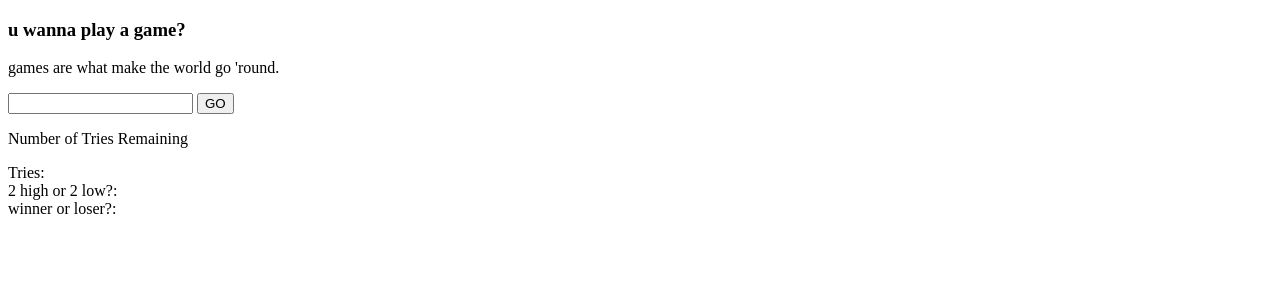
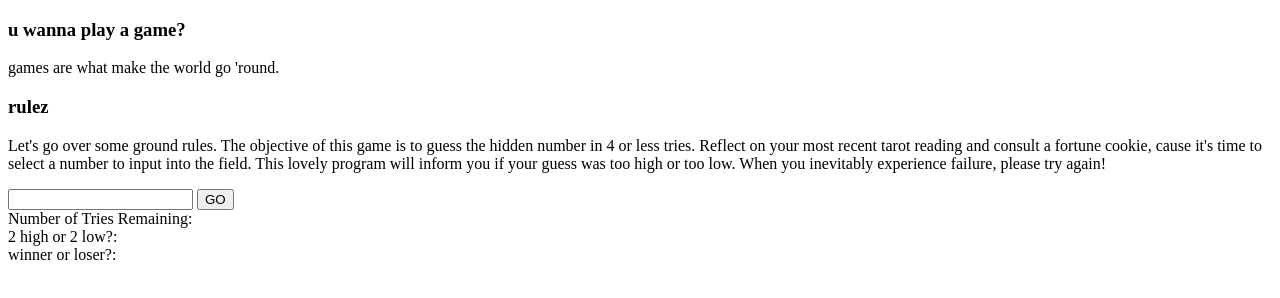
Before and after one commit to anapothos/number-guesser, a plain HTML site: page index.html in a window 1280 px wide. Drawn offline with Linux system fonts and the light colour scheme.

Commit message:
made refactoring changes to html and app

```diff
--- a/app.js
+++ b/app.js
@@ -1,4 +1,4 @@
-import { compareNumbers } from './test/compare-numbers';
+import { compareNumbers } from './compare-numbers';
 
 //iniliaze dom elements
 
--- a/index.html
+++ b/index.html
@@ -10,15 +10,24 @@
 </head>
 
 <body>
+    <div id="intro">
         <h3>u wanna play a game?</h3>
         <p>games are what make the world go 'round.</p>
+        <p id = 'rule-list'>
+            <h3>rulez</h3>
+            Let's go over some ground rules. The objective of this game is to guess the hidden number in 4 or less tries. Reflect on your most recent tarot reading and consult a fortune cookie, cause it's time to select a number to input into the field. This lovely program will inform you if your guess was too high or too low. When you inevitably experience failure, please try again!
+        </p>
+    </div>
+    <div id="input">
         <input type="number">
         <button id="button">GO</button>
-    <p>Number of Tries Remaining</p>
-    <div>Tries:<span id="amount"></span></div>
+   </div>
+   <div id="results">
+         <div>Number of Tries Remaining:<span id="amount"></span></div>
+         <!-- should change the above ID to something reflecting # of remaming tries-->
          <div>2 high or 2 low?:<span id="level"></span></div>
          <div>winner or loser?:<span id="success"></span></div>
-
+    </div>
 
     <script src="app.js"></script>
 </body>
```
Also changed, not shown: test/compareNumbers.test.js (renamed from test/example.test.js, +1 -1 lines), test/tests.js (+1 -1 lines), compare-numbers.js (renamed from test/compare-numbers.js). Lines whose indentation alone changed are shown as unchanged.
